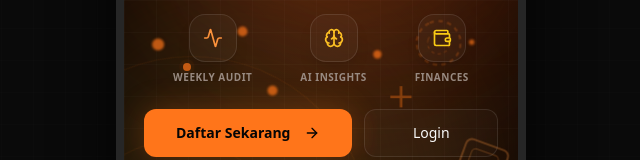
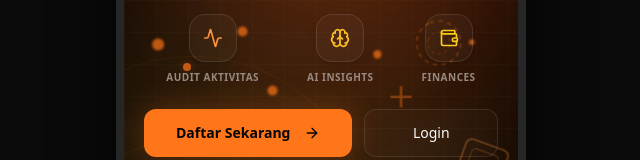
Before and after one commit to ClazPRO/AuditLife, a Next.js app: page / in a window 1280 px wide. Shown: the part 452-612 px from the top of the page, without its empty margins (319-959 px from the left). Built offline with nearby package versions, Linux system fonts and the light colour scheme.

Commit message:
chore: Rename Audit Hidup and Weekly Audit to Audit Aktivitas

```diff
--- a/src/app/(auth)/register/page.tsx
+++ b/src/app/(auth)/register/page.tsx
@@ -73,7 +73,7 @@ export default function RegisterPage() {
           <CardHeader className="space-y-1 text-center">
             <CardTitle className="text-2xl font-bold tracking-tight">Buat Akun Baru</CardTitle>
             <CardDescription>
-              Isi form di bawah ini untuk mulai audit hidupmu
+              Isi form di bawah ini untuk mulai Audit Aktivitasmu
             </CardDescription>
           </CardHeader>
           <CardContent>
--- a/src/app/(dashboard)/audit/page.tsx
+++ b/src/app/(dashboard)/audit/page.tsx
@@ -13,7 +13,7 @@ export default async function AuditPage() {
     <div className="space-y-6 max-w-4xl mx-auto pb-10">
       <div className="flex flex-col gap-3">
         <div>
-          <h2 className="text-2xl font-bold tracking-tight">Weekly Audit</h2>
+          <h2 className="text-2xl font-bold tracking-tight">Audit Aktivitas</h2>
           <p className="text-xs text-muted-foreground mt-1">
             Catat aktivitas mingguan Anda untuk mendapatkan analisis dan rekomendasi produktivitas.
           </p>
@@ -30,7 +30,7 @@ export default async function AuditPage() {
 
       <Card className="border-white/5">
         <CardHeader>
-          <CardTitle>Riwayat Weekly Audit</CardTitle>
+          <CardTitle>Riwayat Audit Aktivitas</CardTitle>
           <CardDescription>
             Daftar audit mingguan yang sudah Anda kumpulkan.
           </CardDescription>
--- a/src/app/(dashboard)/dashboard/page.tsx
+++ b/src/app/(dashboard)/dashboard/page.tsx
@@ -208,7 +208,7 @@ export default async function DashboardPage() {
                 </p>
                 <Button asChild className="mt-4 glow-primary-hover">
                   <Link href="/audit">
-                    Buat Weekly Audit
+                    Buat Audit Aktivitas
                     <ArrowRight className="ml-2 h-4 w-4" />
                   </Link>
                 </Button>
--- a/src/app/page.tsx
+++ b/src/app/page.tsx
@@ -113,7 +113,7 @@ export default function Home() {
           {/* Feature Icons */}
           <div className="fade-up fade-up-delay-1 flex items-center justify-center gap-6 sm:gap-12 w-full max-w-md">
             {[
-              { icon: Activity, label: "Weekly Audit", color: "text-orange-400" },
+              { icon: Activity, label: "Audit Aktivitas", color: "text-orange-400" },
               { icon: Brain, label: "AI Insights", color: "text-amber-400" },
               { icon: Wallet, label: "Finances", color: "text-yellow-400" },
             ].map(({ icon: Icon, label, color }) => (
--- a/src/components/audit/activity-form.tsx
+++ b/src/components/audit/activity-form.tsx
@@ -106,7 +106,7 @@ export function ActivityForm({ categories }: { categories: Category[] }) {
 
           <div className="flex items-center justify-between px-5 py-4 border-b border-white/5">
             <div>
-              <h2 className="text-lg font-bold">Log Weekly Audit</h2>
+              <h2 className="text-lg font-bold">Log Audit Aktivitas</h2>
               <p className="text-xs text-muted-foreground">Catat aktivitas mingguan Anda di sini.</p>
             </div>
             <Button variant="ghost" size="icon" onClick={() => setIsOpen(false)} className="h-8 w-8 rounded-full bg-white/5 hover:bg-white/10">
--- a/src/components/layout/bottom-nav.tsx
+++ b/src/components/layout/bottom-nav.tsx
@@ -22,7 +22,7 @@ const items = [
     bgActive: "bg-violet-500/10",
   },
   {
-    title: "Audit Hidup",
+    title: "Audit Aktivitas",
     href: "/audit",
     icon: ClipboardList,
     color: "text-blue-400",
--- a/src/components/layout/sidebar-nav.tsx
+++ b/src/components/layout/sidebar-nav.tsx
@@ -20,7 +20,7 @@ const items = [
     bgActive: "bg-violet-500/10",
   },
   {
-    title: "Weekly Audit",
+    title: "Audit Aktivitas",
     href: "/audit",
     icon: ClipboardList,
     color: "text-blue-400",
```
